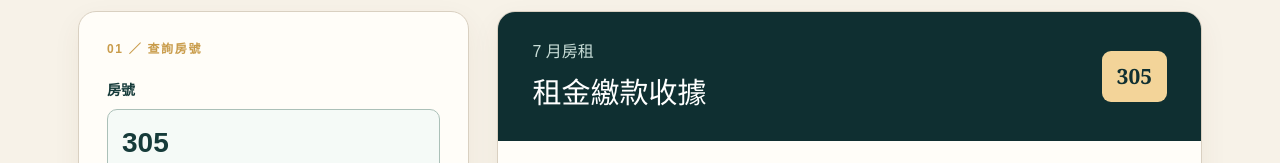
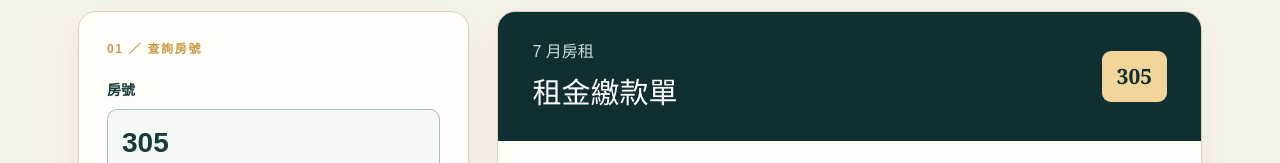
Before and after one commit to wu7010506-lang/rental-electricity-receipts, a Next.js app: page / in a window 1280 px wide. Shown: the part 310-473 px from the top of the page. Built offline with nearby package versions, Linux system fonts and the light colour scheme.

Commit message:
Rename receipt heading to payment notice

```diff
--- a/app/page.tsx
+++ b/app/page.tsx
@@ -51,7 +51,7 @@ export default function Home() {
             {tenant && <div className="mini-summary"><span>本月用電</span><b>{money(tenant.current)} 度</b><span>單價</span><b>{tenant.rate} 元／度</b></div>}
           </div>
           <article className="receipt card" aria-live="polite">
-            <div className="receipt-head"><div><p>7 月房租</p><h2>租金繳款收據</h2></div><strong>{tenant?.room || "—"}</strong></div>
+            <div className="receipt-head"><div><p>7 月房租</p><h2>租金繳款單</h2></div><strong>{tenant?.room || "—"}</strong></div>
             <div className="owner"><span>房東</span><b>姜 義 彬</b><span>帳戶</span><b>華南銀行 南永和分行</b><span>帳號</span><b>169-20-0147047</b><span>戶名</span><b>吳金泉</b><span>聯絡電話</span><b>0955902392（LINE ID: may0955902392）</b></div>
             {tenant ? <><div className="line"><span>月租金</span><b>NT$ {money(tenant.rent)}</b></div><div className="line"><span>用電度數</span><b>{money(tenant.current)} − {money(tenant.previous)} ＝ {money(usage)} 度</b></div><div className="line"><span>電費</span><b>NT$ {money(electricity)}</b></div><div className="total"><span>合計</span><b>NT$ {money(total)}</b></div></> : <p className="not-found">找不到此房號，請從本月用電資料確認。</p>}
             <button className="print" onClick={() => window.print()}>列印此收據</button>
```
